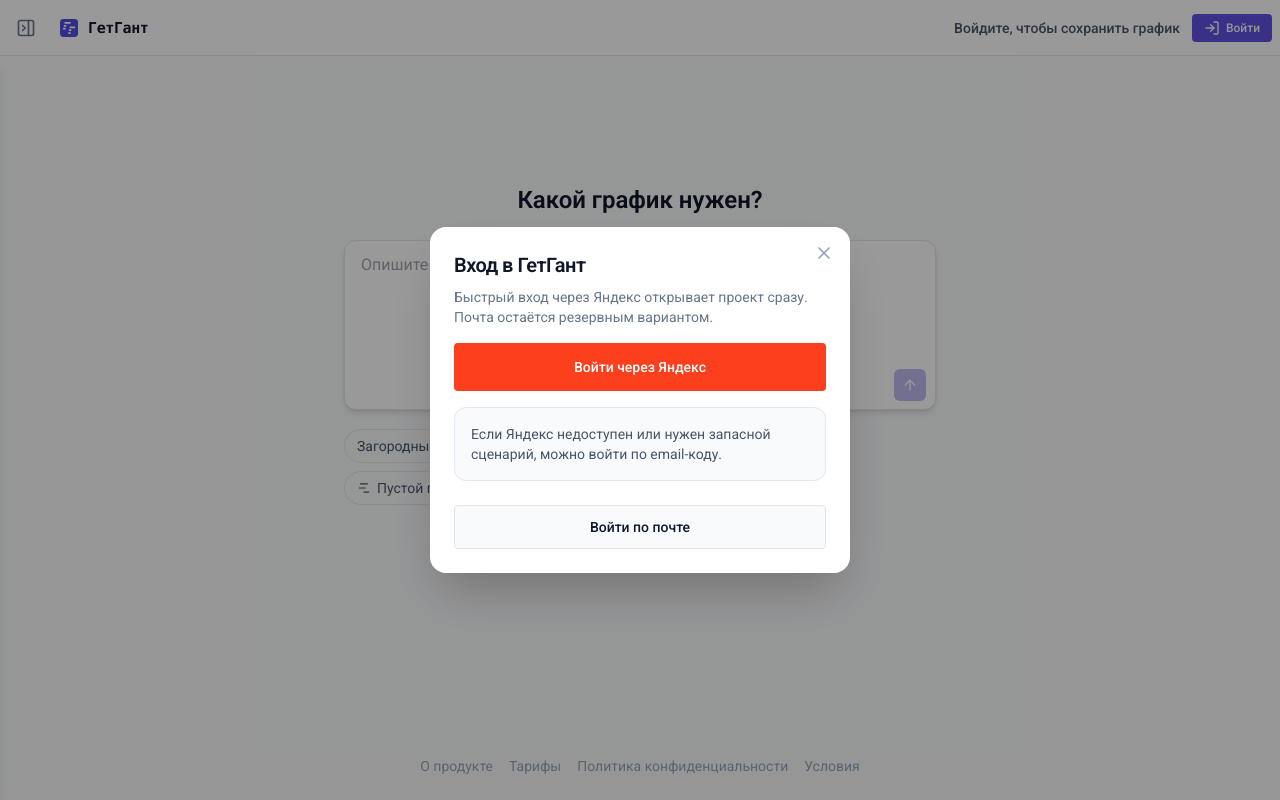
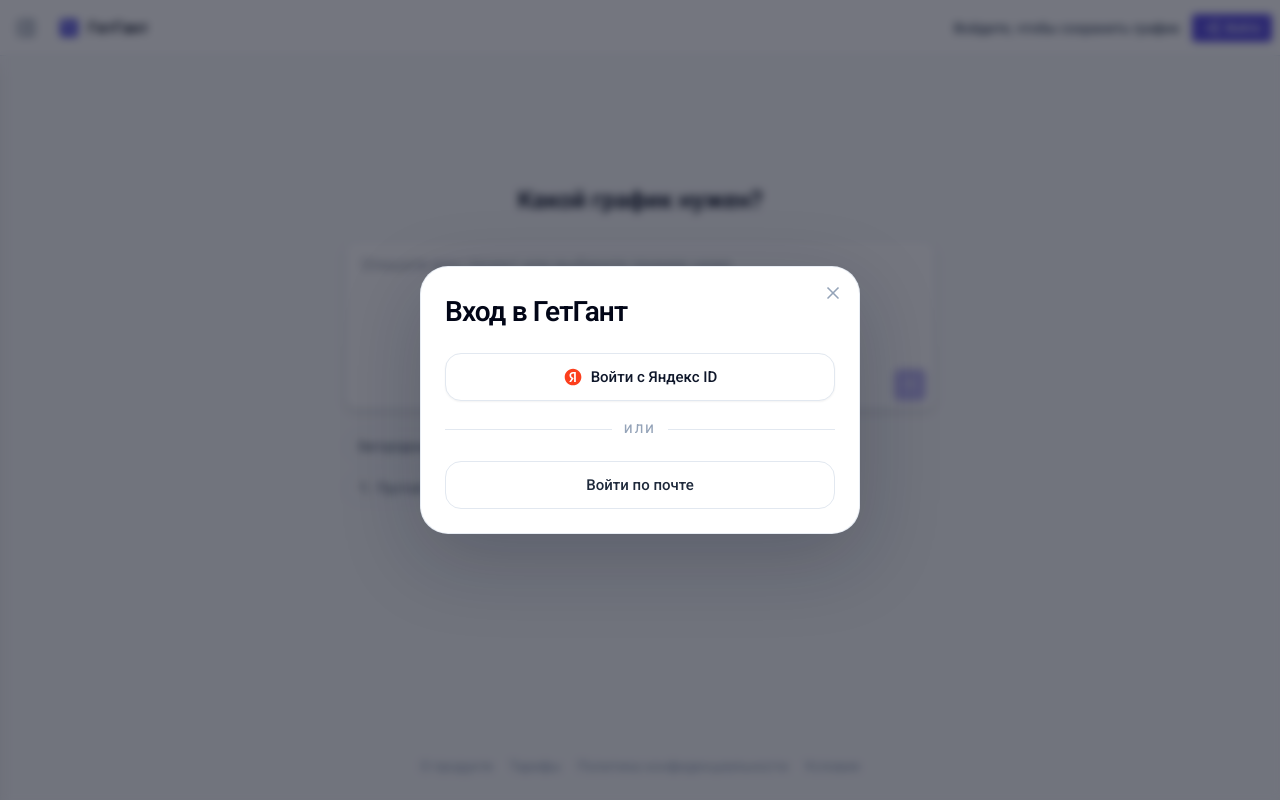
Before and after one commit to simon100500/gantt-lib-mcp, a React (Vite) app in the folder packages/web/: page / in a window 1280 px wide. Both pictures are taken after a click on the button "Войти". Built offline with nearby package versions, Linux system fonts and the light colour scheme.

Commit message:
style(auth): enhance OtpModal and YandexAuthButton UI with improved styling and layout adjustments

```diff
--- a/packages/web/src/components/OtpModal.tsx
+++ b/packages/web/src/components/OtpModal.tsx
@@ -130,9 +130,9 @@ export function OtpModal({ onSuccess, onClose, initialMethod = 'yandex' }: OtpMo
   }, [otp, step]);
 
   return (
-    <div className="fixed inset-0 z-50 flex items-center justify-center bg-black/40 p-4">
+    <div className="fixed inset-0 z-50 flex items-center justify-center bg-slate-950/55 p-4 backdrop-blur-sm">
       {step === 'choice' ? (
-        <Card className="relative w-[420px] max-w-[calc(100vw-2rem)] rounded-2xl border-0 shadow-2xl" onClick={(e) => e.stopPropagation()}>
+        <Card className="relative w-[440px] max-w-[calc(100vw-2rem)] rounded-[28px] border border-slate-200/80 bg-white shadow-[0_24px_80px_rgba(15,23,42,0.22)]" onClick={(e) => e.stopPropagation()}>
           <button
             onClick={onClose}
             className="absolute right-4 top-4 text-slate-400 transition-colors hover:text-slate-600"
@@ -143,24 +143,32 @@ export function OtpModal({ onSuccess, onClose, initialMethod = 'yandex' }: OtpMo
               <line x1="6" y1="6" x2="18" y2="18" />
             </svg>
           </button>
-          <CardHeader className="space-y-2 pb-4">
-            <CardTitle className="text-xl font-semibold">Вход в ГетГант</CardTitle>
-            <CardDescription>
-              Быстрый вход через Яндекс открывает проект сразу. Почта остаётся резервным вариантом.
-            </CardDescription>
+          <CardHeader className="space-y-3 pb-5">
+            <CardTitle className="text-[28px] font-semibold tracking-[-0.03em] text-slate-950">Вход в ГетГант</CardTitle>
           </CardHeader>
-          <CardContent className="space-y-4">
+          <CardContent className="space-y-5">
             <YandexAuthButton onSuccess={onSuccess} onError={setError} />
-            {error && <p className="text-sm text-destructive">{error}</p>}
-            <div className="rounded-xl border border-slate-200 bg-slate-50 p-4 text-sm text-slate-600">
-              Если Яндекс недоступен или нужен запасной сценарий, можно войти по email-коду.
+            {error && (
+              <div className="rounded-2xl border border-red-200 bg-red-50 px-4 py-3 text-sm leading-6 text-red-700">
+                {error}
+              </div>
+            )}
+            <div className="relative my-1">
+              <div className="absolute inset-0 flex items-center">
+                <div className="w-full border-t border-slate-200" />
+              </div>
+              <div className="relative flex justify-center">
+                <span className="bg-white px-3 text-xs font-medium uppercase tracking-[0.18em] text-slate-400">
+                  или
+                </span>
+              </div>
             </div>
           </CardContent>
           <CardFooter className="flex flex-col gap-3">
             <Button
               type="button"
               variant="outline"
-              className="w-full"
+              className="h-12 w-full rounded-2xl border-slate-200 bg-white text-[15px] font-medium text-slate-800 hover:bg-slate-100"
               size="lg"
               onClick={() => {
                 setError(null);
@@ -172,7 +180,7 @@ export function OtpModal({ onSuccess, onClose, initialMethod = 'yandex' }: OtpMo
           </CardFooter>
         </Card>
       ) : step === 'email' ? (
-        <Card className="w-[420px] max-w-[calc(100vw-2rem)] shadow-2xl border-0 rounded-2xl relative" onClick={(e) => e.stopPropagation()}>
+        <Card className="relative w-[440px] max-w-[calc(100vw-2rem)] rounded-[28px] border border-slate-200/80 bg-white shadow-[0_24px_80px_rgba(15,23,42,0.22)]" onClick={(e) => e.stopPropagation()}>
           <button
             onClick={onClose}
             className="absolute top-4 right-4 text-slate-400 hover:text-slate-600 transition-colors"
@@ -183,20 +191,22 @@ export function OtpModal({ onSuccess, onClose, initialMethod = 'yandex' }: OtpMo
               <line x1="6" y1="6" x2="18" y2="18" />
             </svg>
           </button>
-          <CardHeader className="space-y-1 pb-4">
-            <CardTitle className="text-xl font-semibold">Вход в ГетГант</CardTitle>
-            <CardDescription>Введите email для получения кода или вернитесь ко входу через Яндекс</CardDescription>
+          <CardHeader className="space-y-2 pb-5">
+            <CardTitle className="text-[28px] font-semibold tracking-[-0.03em] text-slate-950">Вход по почте</CardTitle>
+            <CardDescription className="text-[15px] leading-6 text-slate-600">
+              Введите email, и мы отправим одноразовый код
+            </CardDescription>
           </CardHeader>
           <form onSubmit={handleRequestOtp}>
             <CardContent className="space-y-4">
               <div className="space-y-2">
-                <Label htmlFor="email">Email адрес</Label>
+                <Label htmlFor="email" className="text-sm font-medium text-slate-700">Email адрес</Label>
                 <Input
                   id="email"
                   type="email"
                   placeholder="you@example.com"
                   className={cn(
-                    "h-11",
+                    "h-12 rounded-2xl border-slate-200 bg-slate-50 text-[15px]",
                     error && "border-destructive focus-visible:ring-destructive"
                   )}
                   value={email}
@@ -204,13 +214,13 @@ export function OtpModal({ onSuccess, onClose, initialMethod = 'yandex' }: OtpMo
                   disabled={loading}
                   autoFocus
                 />
-                {error && <p className="text-sm text-destructive">{error}</p>}
+                {error && <p className="text-sm leading-6 text-destructive">{error}</p>}
               </div>
             </CardContent>
             <CardFooter className="flex flex-col gap-3">
               <Button
                 type="submit"
-                className="w-full"
+                className="h-12 w-full rounded-2xl text-[15px] font-medium"
                 size="lg"
                 disabled={loading}
               >
@@ -219,7 +229,7 @@ export function OtpModal({ onSuccess, onClose, initialMethod = 'yandex' }: OtpMo
               <Button
                 type="button"
                 variant="ghost"
-                className="w-full"
+                className="w-full rounded-2xl text-sm text-slate-500 hover:bg-slate-100 hover:text-slate-700"
                 onClick={() => {
                   setError(null);
                   setStep('choice');
@@ -231,8 +241,8 @@ export function OtpModal({ onSuccess, onClose, initialMethod = 'yandex' }: OtpMo
           </form>
         </Card>
       ) : (
-        <div className="relative w-[420px] max-w-[calc(100vw-2rem)]">
-          <Card className="w-full shadow-2xl border-0 rounded-2xl relative" onClick={(e) => e.stopPropagation()}>
+        <div className="relative w-[440px] max-w-[calc(100vw-2rem)]">
+          <Card className="relative w-full rounded-[28px] border border-slate-200/80 bg-white shadow-[0_24px_80px_rgba(15,23,42,0.22)]" onClick={(e) => e.stopPropagation()}>
             <button
               onClick={onClose}
               className="absolute top-4 right-4 text-slate-400 hover:text-slate-600 transition-colors"
@@ -243,13 +253,13 @@ export function OtpModal({ onSuccess, onClose, initialMethod = 'yandex' }: OtpMo
                 <line x1="6" y1="6" x2="18" y2="18" />
               </svg>
             </button>
-            <CardHeader className="space-y-1 pb-4">
-              <CardTitle className="text-xl font-semibold">Проверьте email</CardTitle>
-              <CardDescription className="flex items-center gap-1 flex-wrap">
+            <CardHeader className="space-y-2 pb-5">
+              <CardTitle className="text-[28px] font-semibold tracking-[-0.03em] text-slate-950">Проверьте email</CardTitle>
+              <CardDescription className="flex items-center gap-1 flex-wrap text-[15px] leading-6 text-slate-600">
                 Мы отправили 6-значный код на {email}{' '}
                 <button
                   onClick={() => setStep('email')}
-                  className="text-primary hover:underline text-sm"
+                  className="text-sm font-medium text-primary hover:underline"
                 >
                   (изменить)
                 </button>
@@ -257,7 +267,7 @@ export function OtpModal({ onSuccess, onClose, initialMethod = 'yandex' }: OtpMo
             </CardHeader>
             <CardContent className="space-y-4">
               <div className="space-y-2">
-                <Label htmlFor="otp">Код подтверждения</Label>
+                <Label htmlFor="otp" className="text-sm font-medium text-slate-700">Код подтверждения</Label>
                 <Input
                   ref={otpInputRef}
                   id="otp"
@@ -272,20 +282,20 @@ export function OtpModal({ onSuccess, onClose, initialMethod = 'yandex' }: OtpMo
                     setOtp(value);
                   }}
                   className={cn(
-                    "h-14 text-center !text-4xl font-mono tracking-widest py-4",
+                    "h-16 rounded-2xl border-slate-200 bg-slate-50 text-center !text-4xl font-mono tracking-[0.32em] py-4",
                     error && "border-destructive focus-visible:ring-destructive"
                   )}
                   disabled={loading}
                   autoFocus
                 />
-                {error && <p className="text-sm text-destructive text-center">{error}</p>}
+                {error && <p className="text-sm leading-6 text-destructive text-center">{error}</p>}
               </div>
               {!loading && (
                 <p className="text-sm text-muted-foreground text-center">
                   Не получили?{' '}
                   <button
                     type="button"
-                    className="text-primary hover:underline"
+                    className="font-medium text-primary hover:underline"
                     onClick={() => setStep('email')}
                   >
                     Отправить снова
--- a/packages/web/src/components/YandexAuthButton.tsx
+++ b/packages/web/src/components/YandexAuthButton.tsx
@@ -330,11 +330,12 @@ export function YandexAuthButton({ onSuccess, onError }: YandexAuthButtonProps)
     <Button
       type="button"
       size="lg"
-      className="h-12 w-full bg-[#FC3F1D] text-white hover:bg-[#e53818]"
+      className="h-12 w-full rounded-2xl border border-slate-200 bg-white px-4 text-[15px] font-medium text-slate-900 shadow-sm hover:bg-slate-50 hover:text-slate-900"
       onClick={() => void handleLogin()}
       disabled={loading || !sdkReady}
     >
-      {loading ? 'Подключаем Яндекс…' : 'Войти через Яндекс'}
+      <img src="/Yandex_icon.svg" alt="" className="h-5 w-5" />
+      <span>{loading ? 'Открываем Яндекс…' : 'Войти с Яндекс ID'}</span>
     </Button>
   );
 }
```
Also changed, not shown: packages/web/public/Yandex_icon.svg (added).
